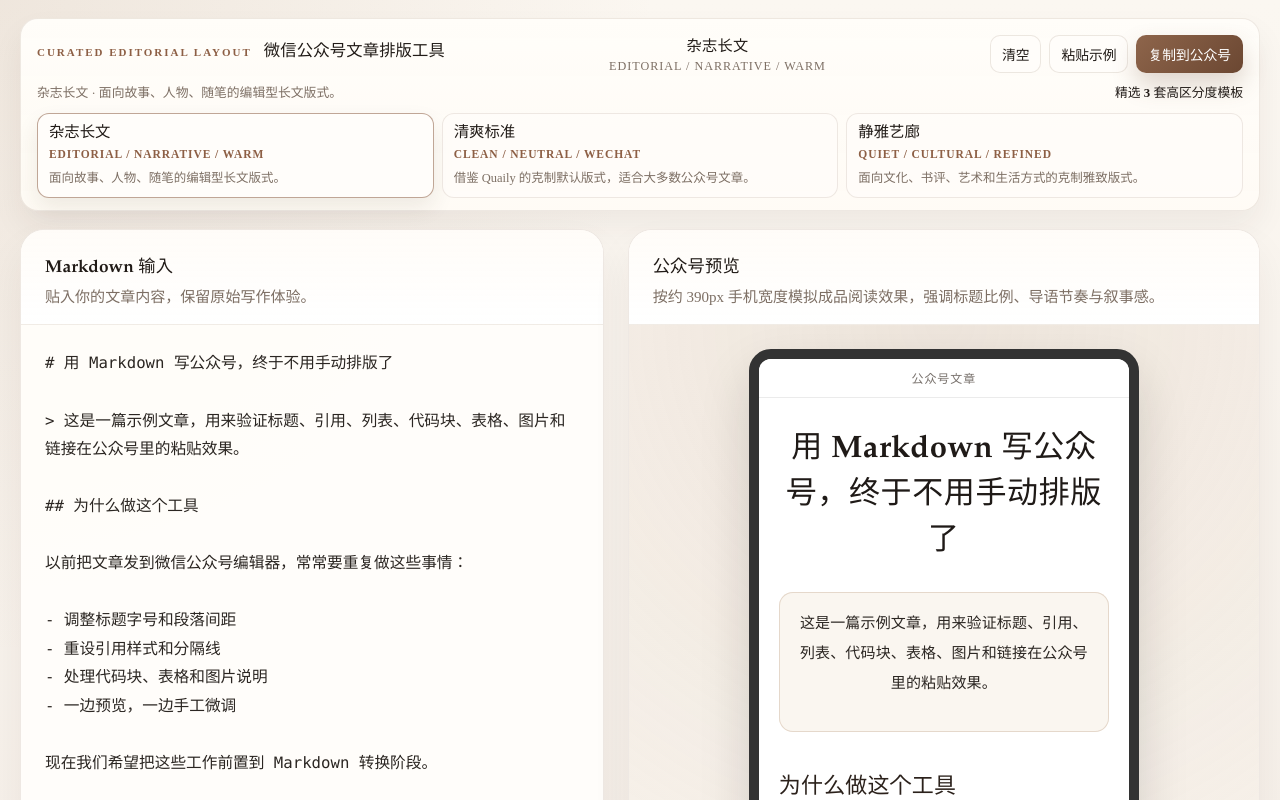
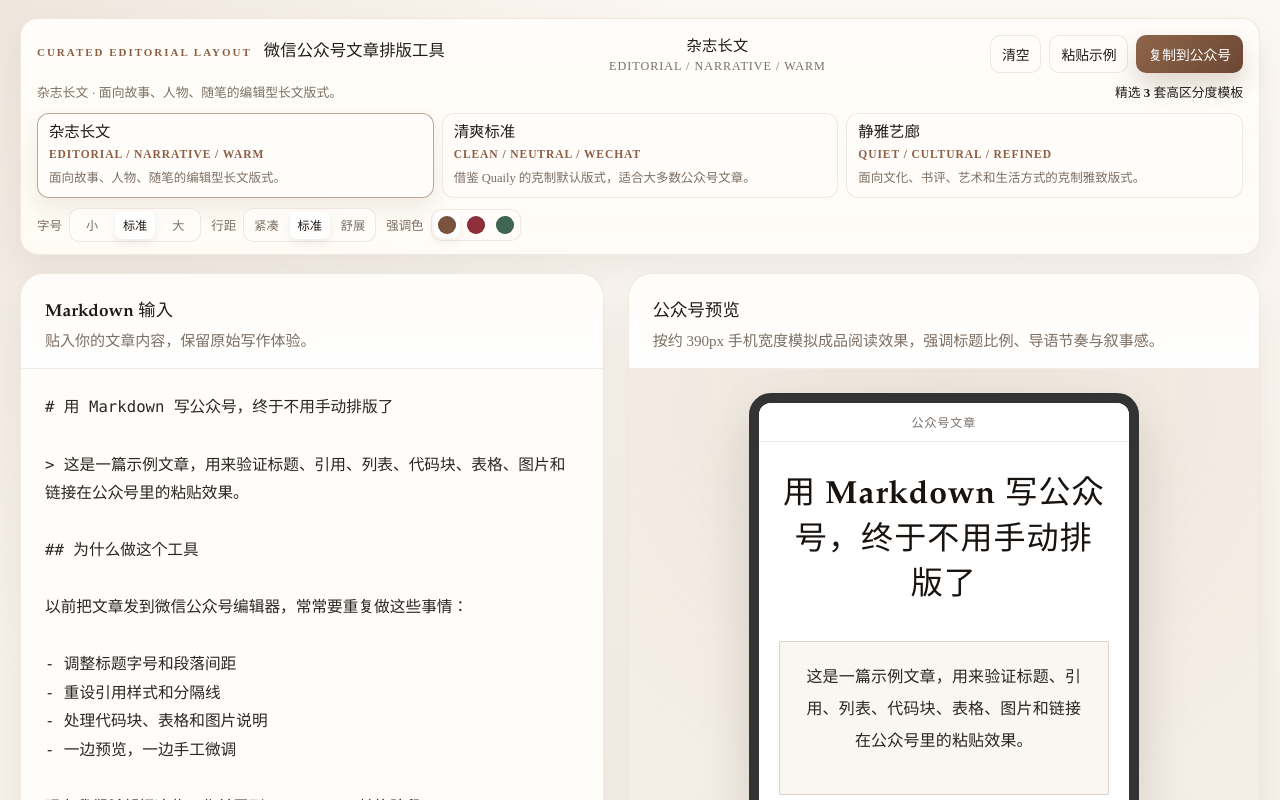
Before and after one commit to duffercn/markdown-wechat, a React (Vite) app: page / in a window 1280 px wide. Shown: the top 800 px of the page. Built offline with nearby package versions, Linux system fonts and the light colour scheme.

Commit message:
feat: add article tuning controls

```diff
--- a/src/App.css
+++ b/src/App.css
@@ -206,6 +206,83 @@
   font-weight: 700;
 }
 
+.tuning-bar {
+  margin-top: 10px;
+  display: flex;
+  align-items: center;
+  gap: 10px;
+  flex-wrap: wrap;
+}
+
+.control-group {
+  display: flex;
+  align-items: center;
+  gap: 7px;
+  color: var(--muted);
+  font-size: 0.78rem;
+  font-weight: 700;
+}
+
+.segmented-control,
+.swatch-control {
+  display: inline-flex;
+  align-items: center;
+  gap: 3px;
+  padding: 3px;
+  border-radius: 10px;
+  background: rgba(255, 253, 250, 0.78);
+  box-shadow: inset 0 0 0 1px rgba(158, 138, 120, 0.18);
+}
+
+.segmented-control button,
+.swatch-control button {
+  border: none;
+  cursor: pointer;
+  background: transparent;
+  color: var(--muted);
+}
+
+.segmented-control button {
+  min-width: 40px;
+  border-radius: 7px;
+  padding: 5px 8px;
+  font: inherit;
+  font-size: 0.76rem;
+  font-weight: 700;
+}
+
+.segmented-control button.active {
+  color: var(--heading);
+  background: #fff;
+  box-shadow: 0 4px 10px rgba(72, 50, 36, 0.08);
+}
+
+.swatch-control button {
+  width: 26px;
+  height: 26px;
+  border-radius: 8px;
+  padding: 4px;
+}
+
+.swatch-control button span {
+  display: block;
+  width: 100%;
+  height: 100%;
+  border-radius: 999px;
+  box-shadow: inset 0 0 0 1px rgba(0, 0, 0, 0.12);
+}
+
+.swatch-control button.active {
+  background: #fff;
+  box-shadow: 0 4px 10px rgba(72, 50, 36, 0.08);
+}
+
+.segmented-control button:focus-visible,
+.swatch-control button:focus-visible {
+  outline: 2px solid var(--accent);
+  outline-offset: 3px;
+}
+
 .workspace {
   max-width: 1360px;
   margin: 0 auto;
--- a/src/App.tsx
+++ b/src/App.tsx
@@ -2,19 +2,63 @@ import { useDeferredValue, useState } from 'react'
 import './App.css'
 import { copyRichText } from './clipboard/copyRichText'
 import { SAMPLE_MARKDOWN } from './content/sampleMarkdown'
+import type { AppearanceOptions, FontSizeOption, LineHeightOption } from './renderer/types'
 import { renderMarkdown } from './renderer/renderMarkdown'
 import { getTemplate, templates } from './templates'
+
+const fontSizeOptions: Array<{ label: string; value: FontSizeOption }> = [
+  { label: '小', value: 'small' },
+  { label: '标准', value: 'standard' },
+  { label: '大', value: 'large' },
+]
+
+const lineHeightOptions: Array<{ label: string; value: LineHeightOption }> = [
+  { label: '紧凑', value: 'compact' },
+  { label: '标准', value: 'standard' },
+  { label: '舒展', value: 'spacious' },
+]
+
+const accentOptionsByTemplate: Record<string, Array<{ label: string; value: string }>> = {
+  'editorial-journal': [
+    { label: '栗木', value: '#7b523d' },
+    { label: '酒红', value: '#8f2f3c' },
+    { label: '墨绿', value: '#3f6652' },
+  ],
+  'clean-standard': [
+    { label: '蓝', value: '#0d75fc' },
+    { label: '橙红', value: '#f95738' },
+    { label: '墨灰', value: '#3f3f3f' },
+  ],
+  'quiet-gallery': [
+    { label: '赭红', value: '#8d332b' },
+    { label: '橄榄', value: '#5f6f52' },
+    { label: '暖灰', value: '#766d62' },
+  ],
+}
+
+const getAccentOptions = (templateId: string) =>
+  accentOptionsByTemplate[templateId] ?? accentOptionsByTemplate['editorial-journal']
 
 function App() {
   const [markdown, setMarkdown] = useState(SAMPLE_MARKDOWN)
   const [templateId, setTemplateId] = useState(templates[0]?.id ?? 'editorial-journal')
+  const [fontSize, setFontSize] = useState<FontSizeOption>('standard')
+  const [lineHeight, setLineHeight] = useState<LineHeightOption>('standard')
+  const [accentColor, setAccentColor] = useState(getAccentOptions(templateId)[0]?.value ?? '#7b523d')
   const [copyStatus, setCopyStatus] = useState('')
   const deferredMarkdown = useDeferredValue(markdown)
   const template = getTemplate(templateId)
+  const accentOptions = getAccentOptions(templateId)
+  const appearance: AppearanceOptions = {
+    fontSize,
+    lineHeight,
+    accentColor,
+  }
   const renderResult = renderMarkdown(deferredMarkdown, {
     templateId,
     sanitize: true,
     forClipboard: false,
+    appearance,
   })
 
   const handleCopy = async () => {
@@ -22,6 +66,7 @@ function App() {
       templateId,
       sanitize: true,
       forClipboard: true,
+      appearance,
     })
 
     try {
@@ -77,6 +122,7 @@ function App() {
               className={item.id === templateId ? 'template-card active' : 'template-card'}
               onClick={() => {
                 setTemplateId(item.id)
+                setAccentColor(getAccentOptions(item.id)[0]?.value ?? item.tokens.accentColor)
                 setCopyStatus('')
               }}
             >
@@ -85,6 +131,58 @@ function App() {
               <span className="template-card-desc">{item.description}</span>
             </button>
           ))}
+        </div>
+
+        <div className="tuning-bar" aria-label="排版微调">
+          <div className="control-group">
+            <span>字号</span>
+            <div className="segmented-control">
+              {fontSizeOptions.map((option) => (
+                <button
+                  key={option.value}
+                  type="button"
+                  className={fontSize === option.value ? 'active' : ''}
+                  onClick={() => setFontSize(option.value)}
+                >
+                  {option.label}
+                </button>
+              ))}
+            </div>
+          </div>
+
+          <div className="control-group">
+            <span>行距</span>
+            <div className="segmented-control">
+              {lineHeightOptions.map((option) => (
+                <button
+                  key={option.value}
+                  type="button"
+                  className={lineHeight === option.value ? 'active' : ''}
+                  onClick={() => setLineHeight(option.value)}
+                >
+                  {option.label}
+                </button>
+              ))}
+            </div>
+          </div>
+
+          <div className="control-group accent-group">
+            <span>强调色</span>
+            <div className="swatch-control">
+              {accentOptions.map((option) => (
+                <button
+                  key={option.value}
+                  type="button"
+                  className={accentColor === option.value ? 'active' : ''}
+                  onClick={() => setAccentColor(option.value)}
+                  title={option.label}
+                  aria-label={option.label}
+                >
+                  <span style={{ backgroundColor: option.value }} />
+                </button>
+              ))}
+            </div>
+          </div>
         </div>
       </section>
 
--- a/src/renderer/renderMarkdown.ts
+++ b/src/renderer/renderMarkdown.ts
@@ -20,13 +20,20 @@ import remarkParse from 'remark-parse'
 import { unified } from 'unified'
 import { getTemplate } from '../templates'
 import { element, escapeHtml, sanitizeUrl, serializeStyles, stripHtmlTags } from './html'
-import type { RenderOptions, RenderResult, TemplateDefinition } from './types'
+import type {
+  AppearanceOptions,
+  ComponentStyleMap,
+  RenderOptions,
+  RenderResult,
+  StyleObject,
+  TemplateDefinition,
+} from './types'
 
 export function renderMarkdown(
   markdown: string,
   options: RenderOptions,
 ): RenderResult {
-  const template = getTemplate(options.templateId)
+  const template = applyAppearance(getTemplate(options.templateId), options.appearance)
   const tree = unified().use(remarkParse).use(remarkGfm).parse(markdown) as Root
   const articleContent = renderRoot(tree, template, options)
   const rootAttributes = {
@@ -37,6 +44,103 @@ export function renderMarkdown(
   return {
     previewHtml: element('section', articleContent, rootAttributes),
     clipboardHtml: element('section', articleContent, rootAttributes),
+  }
+}
+
+function applyAppearance(
+  template: TemplateDefinition,
+  appearance?: AppearanceOptions,
+): TemplateDefinition {
+  if (!appearance) {
+    return template
+  }
+
+  const componentStyleMap = cloneComponentStyleMap(template.componentStyleMap)
+  const fontSizeDelta = appearance.fontSize === 'small' ? -1 : appearance.fontSize === 'large' ? 1 : 0
+  const lineHeightDelta =
+    appearance.lineHeight === 'compact' ? -0.1 : appearance.lineHeight === 'spacious' ? 0.16 : 0
+
+  Object.values(componentStyleMap).forEach((style) => {
+    if (fontSizeDelta !== 0 && style.fontSize) {
+      style.fontSize = adjustPx(style.fontSize, fontSizeDelta)
+    }
+
+    if (lineHeightDelta !== 0 && style.lineHeight) {
+      style.lineHeight = adjustUnitlessNumber(style.lineHeight, lineHeightDelta)
+    }
+  })
+
+  applyAccentColor(componentStyleMap, appearance.accentColor)
+
+  return {
+    ...template,
+    tokens: {
+      ...template.tokens,
+      accentColor: appearance.accentColor,
+    },
+    componentStyleMap,
+  }
+}
+
+function cloneComponentStyleMap(styleMap: ComponentStyleMap): ComponentStyleMap {
+  return Object.fromEntries(
+    Object.entries(styleMap).map(([key, value]) => [key, { ...value }]),
+  ) as ComponentStyleMap
+}
+
+function adjustPx(value: string, delta: number): string {
+  if (!value.endsWith('px')) {
+    return value
+  }
+
+  const numericValue = Number(value.replace('px', ''))
+  if (Number.isNaN(numericValue)) {
+    return value
+  }
+
+  return `${Math.max(11, numericValue + delta)}px`
+}
+
+function adjustUnitlessNumber(
+  value: string,
+  delta: number,
+): string {
+  if (!value || value.endsWith('px') || value.endsWith('em') || value.endsWith('%')) {
+    return value
+  }
+
+  const numericValue = Number(value)
+  if (Number.isNaN(numericValue)) {
+    return value
+  }
+
+  return String(Number(Math.max(1.25, numericValue + delta).toFixed(2)))
+}
+
+function applyAccentColor(styleMap: ComponentStyleMap, accentColor: string): void {
+  const accentBorder = `1px solid ${accentColor}55`
+  const accentLine = `1px solid ${accentColor}`
+  const accentRule = `3px solid ${accentColor}`
+
+  styleMap.heading3.color = accentColor
+  styleMap.link.color = accentColor
+  styleMap.link.borderBottom = accentBorder
+  styleMap.strong.color = accentColor
+  styleMap.inlineCode.color = accentColor
+
+  applyBorderAccent(styleMap.hr, 'borderTop', accentLine)
+  applyBorderAccent(styleMap.blockquote, 'borderLeft', accentRule)
+  applyBorderAccent(styleMap.leadParagraph, 'borderLeft', accentRule)
+  applyBorderAccent(styleMap.codeBlock, 'borderLeft', accentRule)
+}
+
+function applyBorderAccent(
+  style: StyleObject,
+  property: keyof StyleObject,
+  value: string,
+): void {
+  if (style[property] && style[property] !== 'none') {
+    style[property] = value
   }
 }
 
--- a/src/templates/presets.ts
+++ b/src/templates/presets.ts
@@ -16,9 +16,9 @@ const editorialTokens: TemplateTokens = {
   headingFontFamily: elegantSerif,
   monoFontFamily: mono,
   textColor: '#2b2622',
-  mutedTextColor: '#726458',
-  accentColor: '#8d5f45',
-  borderColor: '#e5d8cb',
+  mutedTextColor: '#6f6258',
+  accentColor: '#7b523d',
+  borderColor: '#ded2c7',
   surfaceColor: '#fffdf9',
   codeBackground: '#f7f1ea',
   quoteBackground: '#faf6f0',
@@ -36,8 +36,8 @@ export const editorialTemplate: TemplateDefinition = {
     root: {
       color: editorialTokens.textColor,
       fontFamily: editorialTokens.bodyFontFamily,
-      fontSize: '15px',
-      lineHeight: '1.96',
+      fontSize: '16px',
+      lineHeight: '1.92',
       letterSpacing: '0.01em',
       wordBreak: 'break-word',
     },
@@ -46,32 +46,34 @@ export const editorialTemplate: TemplateDefinition = {
       color: editorialTokens.textColor,
     },
     leadParagraph: {
-      margin: '0 0 26px',
-      padding: '0 4px 19px',
+      margin: '0 0 30px',
+      padding: '0 8px 22px',
       color: editorialTokens.mutedTextColor,
       fontSize: '17px',
       lineHeight: '2',
       textAlign: 'center',
+      fontStyle: 'italic',
       borderBottom: `1px solid ${editorialTokens.borderColor}`,
     },
     heading1: {
-      margin: '6px 0 22px',
-      color: '#1f1a17',
-      fontSize: '31px',
-      lineHeight: '1.48',
-      fontWeight: '700',
+      margin: '8px 0 26px',
+      color: '#18130f',
+      fontSize: '32px',
+      lineHeight: '1.42',
+      fontWeight: '600',
       fontFamily: editorialTokens.headingFontFamily,
       textAlign: 'center',
-      letterSpacing: '0.02em',
+      letterSpacing: '0.035em',
     },
     heading2: {
-      margin: '40px 0 16px',
-      padding: '0 0 10px',
-      color: '#2b211b',
-      fontSize: '22px',
+      margin: '52px 0 20px',
+      padding: '0 18px 12px',
+      color: '#211914',
+      fontSize: '23px',
       lineHeight: '1.5',
-      fontWeight: '700',
+      fontWeight: '600',
       fontFamily: editorialTokens.headingFontFamily,
+      textAlign: 'center',
       borderBottom: `1px solid ${editorialTokens.borderColor}`,
     },
     heading3: {
@@ -84,12 +86,12 @@ export const editorialTemplate: TemplateDefinition = {
       letterSpacing: '0.06em',
     },
     blockquote: {
-      margin: '26px 0',
-      padding: '16px 18px',
+      margin: '30px 0',
+      padding: '20px 20px',
       borderLeft: 'none',
       background: editorialTokens.quoteBackground,
       color: editorialTokens.mutedTextColor,
-      borderRadius: '14px',
+      borderRadius: '2px',
       boxShadow: `inset 0 0 0 1px ${editorialTokens.borderColor}`,
       textAlign: 'center',
       lineHeight: '2',
@@ -139,8 +141,8 @@ export const editorialTemplate: TemplateDefinition = {
       boxShadow: `inset 0 0 0 1px ${editorialTokens.borderColor}`,
     },
     hr: {
-      margin: '34px auto',
-      width: '72px',
+      margin: '42px auto',
+      width: '54px',
       borderTop: `1px solid ${editorialTokens.borderColor}`,
     },
     figure: {
@@ -354,8 +356,8 @@ const galleryTokens: TemplateTokens = {
   monoFontFamily: mono,
   textColor: '#20201e',
   mutedTextColor: '#6c6760',
-  accentColor: '#9f3f35',
-  borderColor: '#ded8cf',
+  accentColor: '#8d332b',
+  borderColor: '#d8d0c5',
   surfaceColor: '#fffefb',
   codeBackground: '#f4f1ec',
   quoteBackground: '#fbfaf7',
@@ -373,17 +375,17 @@ export const galleryTemplate: TemplateDefinition = {
       color: galleryTokens.textColor,
       fontFamily: galleryTokens.bodyFontFamily,
       fontSize: '15px',
-      lineHeight: '2.04',
+      lineHeight: '2.1',
       letterSpacing: '0.015em',
       wordBreak: 'break-word',
     },
     paragraph: {
-      margin: '0 0 20px',
+      margin: '0 0 22px',
       color: galleryTokens.textColor,
     },
     leadParagraph: {
-      margin: '0 0 30px',
-      padding: '18px 10px 20px',
+      margin: '0 0 36px',
+      padding: '22px 12px 24px',
       color: galleryTokens.mutedTextColor,
       fontSize: '16px',
       lineHeight: '2.08',
@@ -392,28 +394,28 @@ export const galleryTemplate: TemplateDefinition = {
       borderBottom: `1px solid ${galleryTokens.borderColor}`,
     },
     heading1: {
-      margin: '8px 0 24px',
+      margin: '10px 0 28px',
       color: '#171716',
-      fontSize: '30px',
+      fontSize: '31px',
       lineHeight: '1.52',
-      fontWeight: '600',
+      fontWeight: '500',
       fontFamily: galleryTokens.headingFontFamily,
       textAlign: 'center',
       letterSpacing: '0.04em',
     },
     heading2: {
-      margin: '44px 0 18px',
-      padding: '0 0 12px',
+      margin: '58px 0 24px',
+      padding: '0 0 14px',
       color: '#171716',
       fontSize: '21px',
       lineHeight: '1.5',
-      fontWeight: '600',
+      fontWeight: '500',
       fontFamily: galleryTokens.headingFontFamily,
       textAlign: 'center',
       borderBottom: `1px solid ${galleryTokens.borderColor}`,
     },
     heading3: {
-      margin: '30px 0 12px',
+      margin: '34px 0 14px',
       color: galleryTokens.accentColor,
       fontSize: '15px',
       lineHeight: '1.7',
@@ -423,8 +425,8 @@ export const galleryTemplate: TemplateDefinition = {
       letterSpacing: '0.12em',
     },
     blockquote: {
-      margin: '30px 0',
-      padding: '20px 18px',
+      margin: '36px 0',
+      padding: '24px 18px',
       borderLeft: 'none',
       background: galleryTokens.quoteBackground,
       color: galleryTokens.mutedTextColor,
@@ -478,8 +480,8 @@ export const galleryTemplate: TemplateDefinition = {
       borderLeft: `3px solid ${galleryTokens.accentColor}`,
     },
     hr: {
-      margin: '38px auto',
-      width: '42px',
+      margin: '48px auto',
+      width: '36px',
       borderTop: `1px solid ${galleryTokens.accentColor}`,
     },
     figure: {
```
Also changed, not shown: src/renderer/types.ts (+11 -0 lines).
